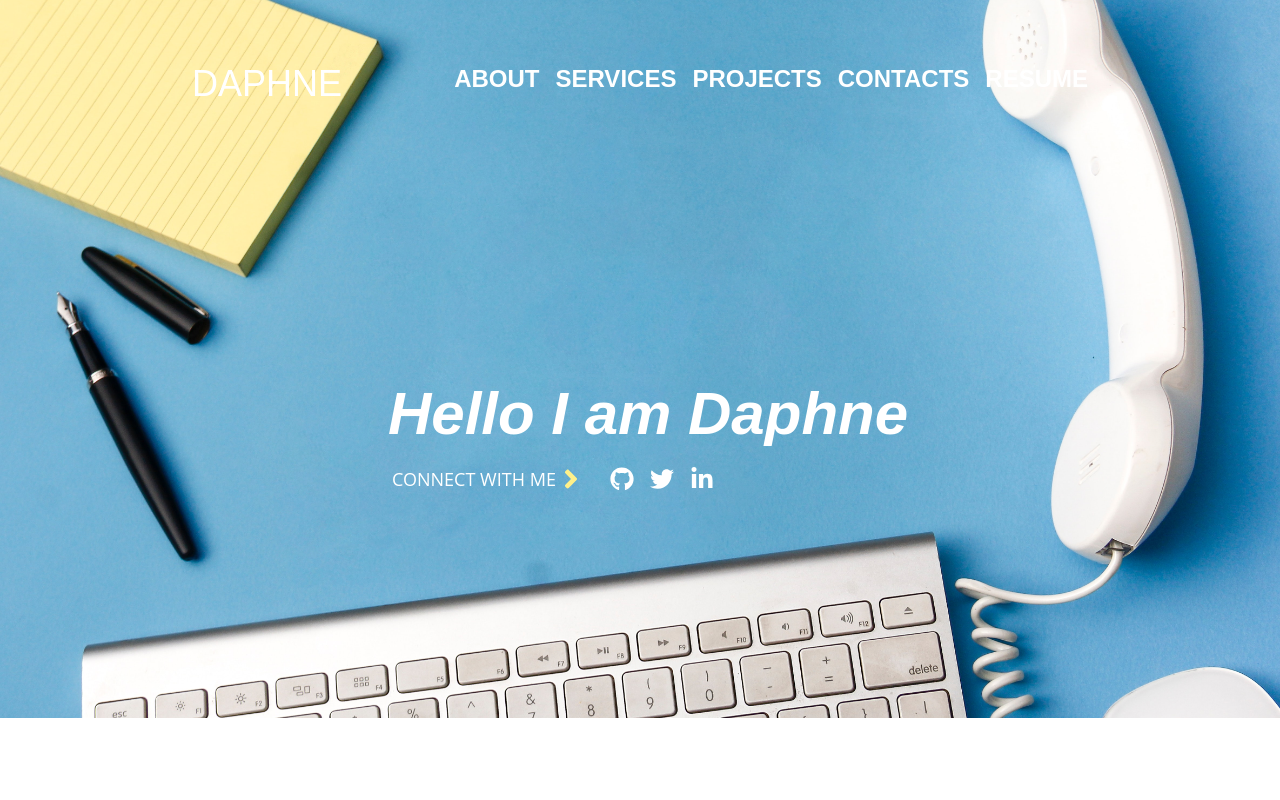
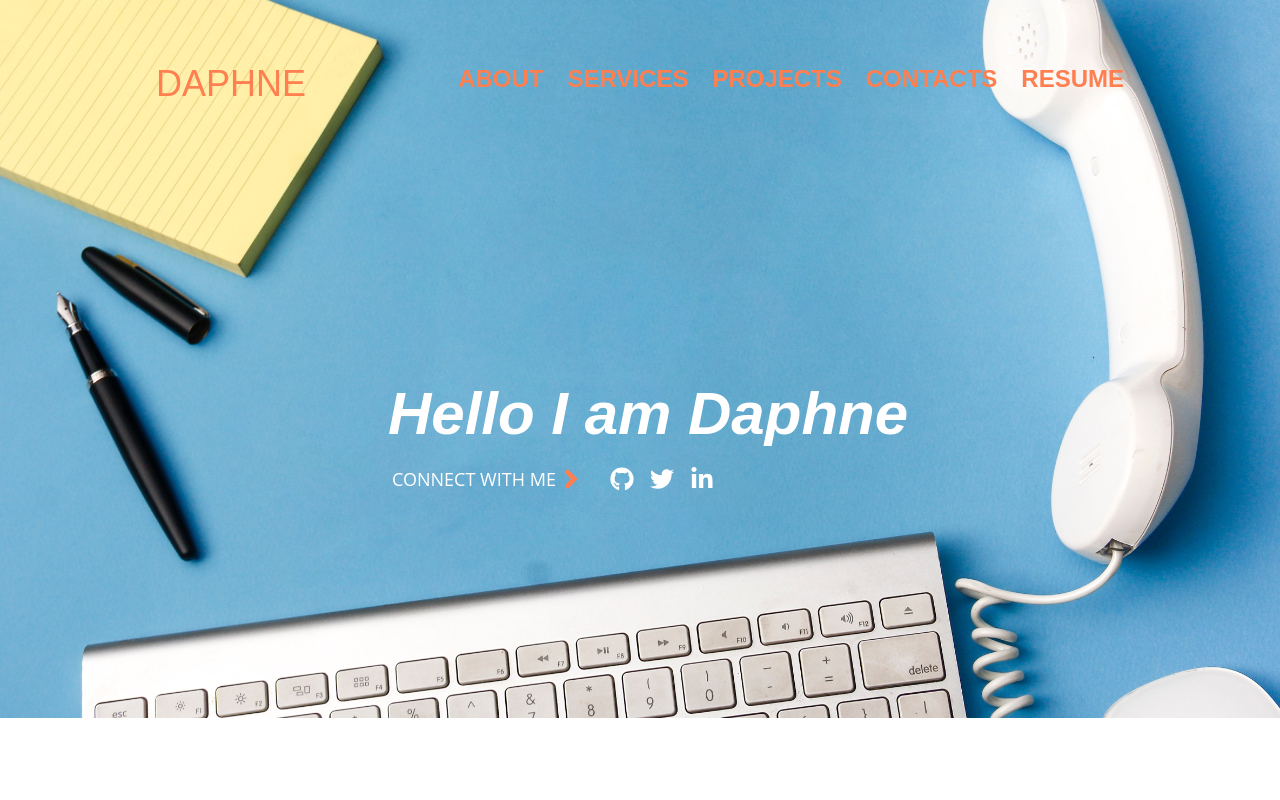
Before and after one commit to Naggayi-Daphne-Pearl/resume-, a React (Create React App) app: page / in a window 1280 px wide. Shown: the top 800 px of the page. Built offline with nearby package versions, Linux system fonts and the light colour scheme.

Commit message:
color palettr

```diff
--- a/src/components/Navbar.js
+++ b/src/components/Navbar.js
@@ -26,14 +26,14 @@ function Navbar() {
 
   return (
 
-    <div className="relative container mx-auto px-10">
-      <div className="w-full z-50 top-0 py-6 sm:py-8  absolute"></div>
+    <div className="relative container mx-auto px-1">
+      <div className="w-full z-40 top-0 py-6 sm:py-8  absolute"></div>
       {/* Flex Container */}
       <div className="flex items-center justify-between">
         {/* Logo */}
         <div className="pt-2">
           <a href="/">
-            <h4 className="lg:w-48 text-white text-4xl mr-2 my-6 font-header font-light italics">
+            <h4 className="lg:w-48 text-yellow text-4xl mr-1 my-6 font-header font-light font-serif italics">
               DAPHNE
             </h4>
           </a>
@@ -43,8 +43,8 @@ function Navbar() {
           <ul className="flex items-center text-xl">
             {navlinks.map((item) => (
               <a href={item.href}>
-                <li key={item.id} className="group pl-4">
-                  <span className="cursor-pointer pt-0.5 font-header text-2xl font-semibold uppercase text-white">
+                <li key={item.id} className="group pl-6" >
+                  <span className="cursor-pointer pt-0.5 font-header text-2xl font-semibold uppercase text-yellow  ">
                     {item.text}
                   </span>
                   <span className="block h-0.5 w-full bg-transparent hover:bg-primary"></span>
--- a/tailwind.config.js
+++ b/tailwind.config.js
@@ -22,7 +22,7 @@ module.exports = {
         background:"rgb(254 242 242)",
         white: "#ffffff",
         black: "#000000",
-        yellow: "rgb(254 240 138)",
+        yellow: "#FF7F50",
         lila: "#e6e5ec",
         "grey-10": "#6c6b6d",
         "grey-20": "#7c7c7c",
```
Also changed, not shown: src/tailwind.css.
